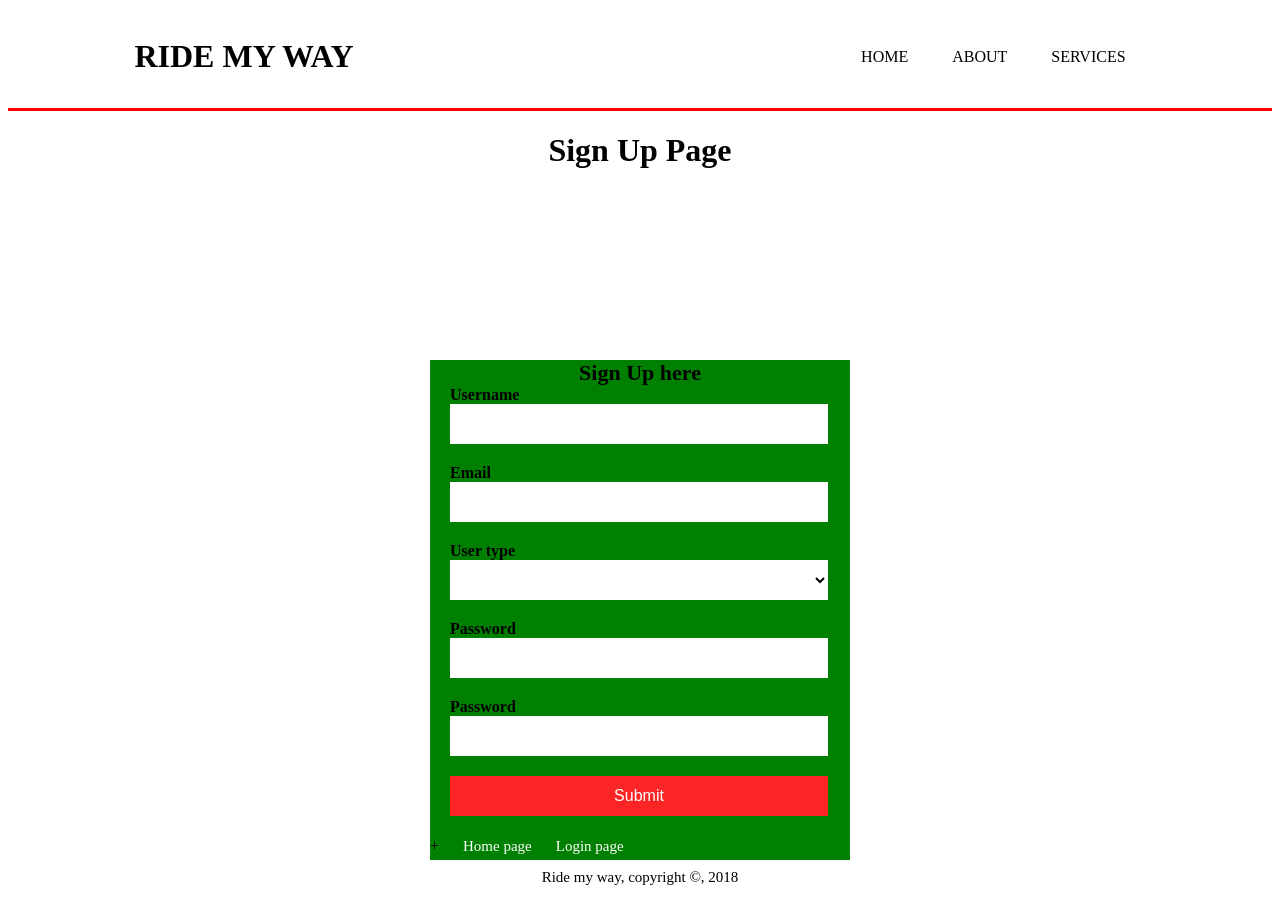
After one commit to Njaya2019/Ride-My-Way, a Flask app: page /signup in a window 1280 px wide. The commit adds this page. Run offline with Flask 2, Linux system fonts and the light colour scheme.

Commit message:
added a styled login form and a sign up form

```diff
--- a/app.py
+++ b/app.py
@@ -7,8 +7,12 @@ def index():
     return render_template('index.html')
 
 @app.route('/login')
-def index():
+def login():
     return render_template('login.html')
+
+@app.route('/signup')
+def signup():
+    return render_template('signup.html')
 
 if __name__=='__main__':
     app.run(debug=True)
--- a/static/css/main.css
+++ b/static/css/main.css
@@ -49,7 +49,7 @@ header ul{
 header li{
 
     display: inline;
-    float: left;
+
     padding: 0 20px 0 20px;
 
 }
--- /dev/null
+++ b/static/css/signup.css
@@ -0,0 +1,165 @@
+span .highliht{
+   color: red
+}
+
+footer{
+    margin-top: 700px;
+    color:black;
+    background-color: white;
+    text-align: center;
+    font-size: 15px;
+}
+.container {
+    width: 80%;
+    margin: auto;
+    overflow: hidden;
+}
+
+/* header */
+header{
+    background-color: white;
+    padding-top: 30px;
+    min-height: 70px;
+    border-bottom:red 3px solid;
+
+}
+header a{
+    color: black;
+    text-decoration: none;
+    text-transform: uppercase;
+    font-size: 16px;
+
+}
+header ul{
+    padding: 0;
+    margin: 0;
+
+}
+header li{
+
+    display: inline;
+
+    padding: 0 20px 0 20px;
+
+}
+header #branding {
+float: left;
+
+}
+header #branding h1{
+    margin: 0;
+
+}
+header nav{
+    float: right;
+    margin-top: 10px;
+}
+
+header a:hover{
+    color: black;
+    font-weight: bold;
+}
+#lo{
+    text-align: center;
+
+}
+
+
+.loginbox{
+    width: 420px;
+    height: 500px;
+    background: green;
+    margin-top: 210px;
+    top: 50%;
+    left: 50%;
+    position: absolute;
+    transform: translate(-50%, -50%);
+    box-sizing: border-box;
+}
+
+.loginbox h3{
+    margin: 0;
+    padding: 0,0,20px;
+    text-align: center;
+    font-size: 22px;
+
+
+}
+.loginbox p{
+    margin: 0;
+    padding-left: 20px;
+    font-weight: bold;
+}
+
+.loginbox input[type="text"]{
+    border: none;
+    border-bottom: 1px solid #fff;
+    background: white;
+    outline: none;
+    height: 40px;
+    margin-left: 20px;
+    width: 90%;
+    margin-bottom: 20px;
+
+}
+.loginbox input[type="email"]{
+    border: none;
+    border-bottom: 1px solid #fff;
+    background: white;
+    outline: none;
+    height: 40px;
+    margin-left: 20px;
+    width: 90%;
+    margin-bottom: 20px;
+
+}
+.loginbox input[type="password"]{
+    border: none;
+    border-bottom: 1px solid #fff;
+    background: white;
+    outline: none;
+    height: 40px;
+    margin-left: 20px;
+    width: 90%;
+    margin-bottom: 20px;
+
+}
+.loginbox input[type="submit"]{
+    border: none;
+    outline: none;
+    height: 40px;
+    margin-left: 20px;
+    margin-right: 20px;
+    width: 90%;
+    margin-bottom: 20px;
+    background: #fb2525;
+    color: white;
+    font-size: 16px;
+}
+
+.loginbox input[type="submit"]:hover{
+ cursor: pointer;
+ background: white;
+ color: #000;
+}
+
+.loginbox a{
+    text-decoration: none;
+    font-size: 15px;
+    line-height: 20px;
+    color:white;
+    margin-left: 20px;
+}
+.loginbox a:hover{
+    color:red;
+}
+#usertype {
+    border: none;
+    border-bottom: 1px solid #fff;
+    background: white;
+    outline: none;
+    height: 40px;
+    margin-left: 20px;
+    width: 90%;
+    margin-bottom: 20px;
+}
--- /dev/null
+++ b/templates/signup.html
@@ -0,0 +1,58 @@
+<html>
+    <head>
+        <meta charset="utf-8" />
+        <meta http-equiv="X-UA-Compatible" content="IE=edge">
+        <title>Ride my way Sign up</title>
+        <meta name="viewport" content="width=device-width, initial-scale=1">
+        <link rel="stylesheet" type="text/css" media="screen" href="{{url_for('static',filename='css/signup.css')}}" />
+        <script src="main.js"></script>
+    </head>
+    <body>
+            <header>
+                    <div class="container">
+                        <div id="branding">
+                            <h1><span class="highlight">RIDE</span> MY WAY</h1>
+                        </div>
+                        <nav>
+                            <ul>
+                                <li class="current"><a href="/">Home</a></li>
+                                <li><a href="/about">About</a></li>
+                                <li><a href="/services">Services</a></li>
+                            </ul>
+                        </nav>
+                    </div>
+                </header>
+                <h1 id="lo">Sign Up Page</h1>
+                <div id="login-content">
+                    <div class="loginbox">
+                        <h3>Sign Up here</h3>
+                        <form method="POST" action="/login">
+                            <p for="user">Username</p>
+                            <input type="text" id="user" name="" placeholder="">
+                            <p for="emai">Email</p>
+                            <input type="email" id="user" name="" placeholder="">
+                            <p for="usertype">User type</p>
+                             <select name="" id="usertype">
+                                 <option value=""></option>
+                                 <option value="Driver">Driver</option>
+                                 <option value="Passenger">Passenger</option>
+                             </select>
+
+                            <p for="password">Password</p>
+                            <input type="password" id="password" name="password" placeholder="">
+                            <p for="confirm">Password</p>
+                            <input type="password" id="confirm" name="confirm" placeholder="">
+                            <input type="submit" name="submit" value="Submit">+
+                            <a href="/">Home page</a>
+                            <a href="/login">Login  page</a>
+
+                        </form>
+
+                    </div>
+
+                </div>
+            <footer>
+                    <p>Ride my way, copyright &copy;, 2018</p>
+            </footer>
+    </body>
+</html>
```
Also changed, not shown: static/css/login.css (added, +141 -0 lines), templates/index.html (+4 -4 lines), templates/login.html (added, +48 -0 lines).
